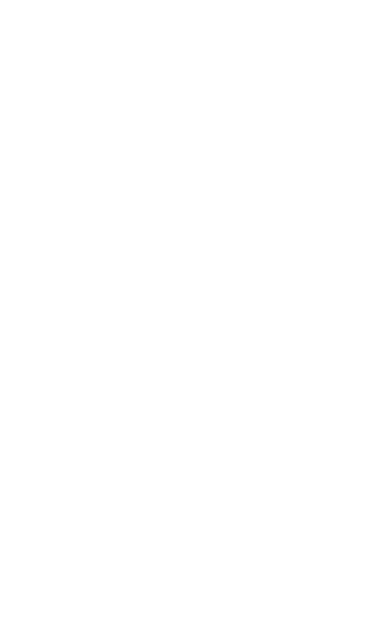
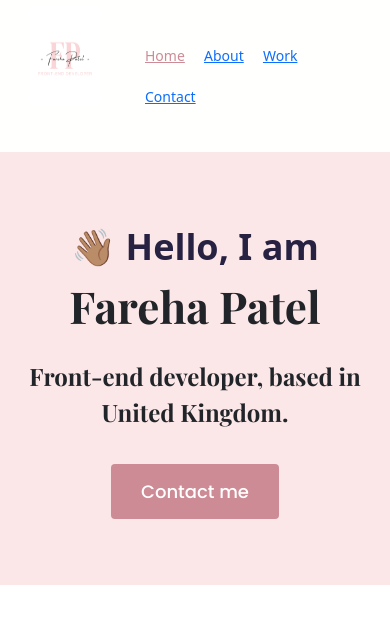
Before and after one commit to Fareha13/FP-Portfolio, a plain HTML site: page index.html in a window 390 px wide. Drawn offline with nearby package versions, Linux system fonts and the light colour scheme.

Commit message:
Fixed logo size and position

```diff
--- a/index.html
+++ b/index.html
@@ -3,9 +3,77 @@
 <head>
     <meta charset="UTF-8">
     <meta name="viewport" content="width=device-width, initial-scale=1.0">
-    <title>Fareha Patel</title>
+    <meta
+      name="description"
+      content="Fareha is a front-end engineer based in the United Kingdom."
+    />
+    <title>Front-end developer - Fareha Patel</title>
+<link rel="stylesheet" href="src/portfolio.css" />
+    <link
+      href="https://cdn.jsdelivr.net/npm/bootstrap@5.3.2/dist/css/bootstrap.min.css"
+      rel="stylesheet"
+      integrity="sha384-T3c6CoIi6uLrA9TneNEoa7RxnatzjcDSCmG1MXxSR1GAsXEV/Dwwykc2MPK8M2HN"
+      crossorigin="anonymous"
+    />
+    <link rel="preconnect" href="https://fonts.googleapis.com" />
+    <link rel="preconnect" href="https://fonts.gstatic.com" crossorigin />
+    <link
+      href="https://fonts.googleapis.com/css2?family=Playfair+Display:wght@700&family=Poppins:wght@500;700&display=swap"
+      rel="stylesheet"
+    />
+
+    <script
+      src="https://cdn.jsdelivr.net/npm/bootstrap@5.3.2/dist/js/bootstrap.bundle.min.js"
+      integrity="sha384-C6RzsynM9kWDrMNeT87bh95OGNyZPhcTNXj1NW7RuBCsyN/o0jlpcV8Qyq46cDfL"
+      crossorigin="anonymous"
+    ></script>
+    <script
+      src="https://kit.fontawesome.com/7e683db541.js"
+      crossorigin="anonymous"
+    ></script>
 </head>
 <body>
+    <div class="container-nav">
+      <nav class="d-flex justify-content-between">
+        <a href="/" title="Homepage">
+          <img
+            src="images/FPlogo.png"
+            class="logo d-none d-md-block"
+            alt="Fareha logo"
+          />
+          <img
+            src="images/FPlogo.png"
+            class="logo d-block d-md-none"
+            alt="Fareha logo"
+          />
+        </a>
+        <ul>
+          <li class="active">
+            <a href="/" title="Homepage">Home</a>
+          </li>
+          <li>
+            <a href="/about.html" title="About Fareha">About</a>
+          </li>
+          <li>
+            <a href="/work.html" title="Fareha's work">Work</a>
+          </li>
+          <li>
+            <a href="/contact.html" title="Contact Fareha">Contact</a>
+          </li>
+        </ul>
+      </nav>
+    </div>
+
+     <div class="hero">
+      <p>👋🏽 Hello, I am</p>
+      <h1>Fareha Patel</h1>
+      <h2 class="mb-5">Front-end developer, based in United Kingdom.</h2>
+      <div>
+        <a href="/contact.html" class="btn-branding" title="Contact me"
+          >Contact me</a
+        >
+      </div>
+    </div>
 
 </body>
 </html>
--- /dev/null
+++ b/src/portfolio.css
@@ -0,0 +1,226 @@
+:root {
+  --branding-color: #cd8b95;
+  --secondary-color: #fce7e8;
+  --heading-font-family: "Playfair Display", serif;
+  --default-font-family: "Poppins", serif;
+}
+
+body {
+  font-family: var(--default-font-family);
+}
+
+h1,
+h2,
+h3,
+h4,
+h5,
+h6 {
+  color: black;
+  font-family: var(--heading-font-family);
+  font-weight: bold;
+}
+
+h1 {
+  font-size: 96px;
+  line-height: 1.5;
+}
+
+h2 {
+  font-size: 64px;
+}
+
+h3 {
+  font-size: 48px;
+}
+
+p {
+  font-weight: normal;
+  font-size: 16px;
+  line-height: 30px;
+}
+
+nav img {
+  position: relative;
+  height: 100px;
+  width: 130px;
+  padding-left: 30px;
+}
+
+nav {
+  background: rgba(255, 255, 254, 0.9);
+  padding: 5px 0px;
+}
+
+nav ul {
+  margin: 30px;
+  padding: 0;
+}
+
+nav li {
+  display: inline;
+  list-style: none;
+  line-height: 40px;
+  font-size: 16px;
+  margin-left: 15px;
+}
+
+nav a:hover,
+nav li.active a {
+  color: var(--branding-color);
+}
+
+.container-nav {
+  padding: 0px;
+  margin: 0px;
+}
+
+.hero {
+  background: #fce7e8;
+  text-align: center;
+  padding: 80px 20px;
+}
+
+.hero p {
+  font-size: 36px;
+  font-weight: bold;
+  margin: 0;
+  color: #272142;
+}
+
+.hero h1 {
+  font-size: 96px;
+}
+
+.hero h2 {
+  font-family: var(--heading-font-family);
+  font-weight: normal;
+  font-size: 24px;
+  line-height: 1.5;
+}
+
+.content-container {
+  padding: 30px 20px;
+}
+
+.content h1 {
+  font-size: 64px;
+  line-height: 80px;
+}
+
+.content h2 {
+  font-size: 18px;
+  font-family: var(--default-font-family);
+}
+
+.content h3 {
+  font-size: 24px;
+  font-family: var(--default-font-family);
+  font-weight: bold;
+  line-height: 1.5;
+  margin: 20px 0 0;
+}
+
+.content p {
+  font-size: 14px;
+}
+
+.content {
+  margin: 30px;
+}
+
+.btn-branding {
+  background: var(--branding-color);
+  border-radius: 4px;
+  color: white;
+  font-family: var(--default-font-family);
+  font-size: 18px;
+  line-height: 27px;
+  padding: 15px 30px;
+  text-decoration: none;
+}
+
+.btn-branding:hover {
+  text-decoration: none;
+}
+
+.btn-branding-outline {
+  color: var(--branding-color);
+  border: 1px solid var(--branding-color);
+  border-radius: 4px;
+  font-size: 18px;
+  line-height: 27px;
+  padding: 15px 30px;
+}
+
+.project-description {
+  padding: 120px 60px;
+}
+
+.logo {
+  position: relative;
+  max-height: 160px;
+  max-width: 150px;
+}
+
+.contact-button {
+  margin-top: 20px;
+}
+
+@media (max-width: 900px) {
+  h1 {
+    font-size: 44px;
+    line-height: 56px;
+  }
+
+  h2 {
+    font-size: 44px;
+  }
+
+  h3 {
+    font-size: 18px;
+  }
+
+  .hero h1 {
+    font-size: 44px;
+    line-height: 2;
+  }
+
+  .project-description {
+    padding: 0;
+    text-align: center;
+  }
+
+  .content {
+    text-align: center;
+    padding: 0;
+  }
+
+  .content h1 {
+    font-size: 40px;
+  }
+
+  .logo {
+    height: 100px;
+    width: 100px;
+  }
+
+  nav a {
+    font-size: 14px;
+  }
+
+  footer .contact-box {
+    padding: 30px;
+  }
+
+  footer .contact-box-text h3 {
+    font-size: 18px;
+  }
+
+  footer .contact-box-text p {
+    font-size: 12px;
+  }
+
+  footer .contact-box-text a {
+    padding: 15px;
+  }
+}
```
Also changed, not shown: contact.html (added), images/FPlogo.png (added), work.html (added), 1 other file.
